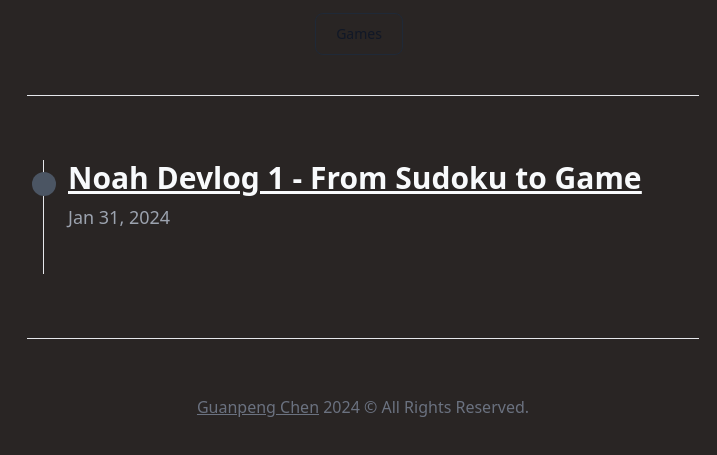
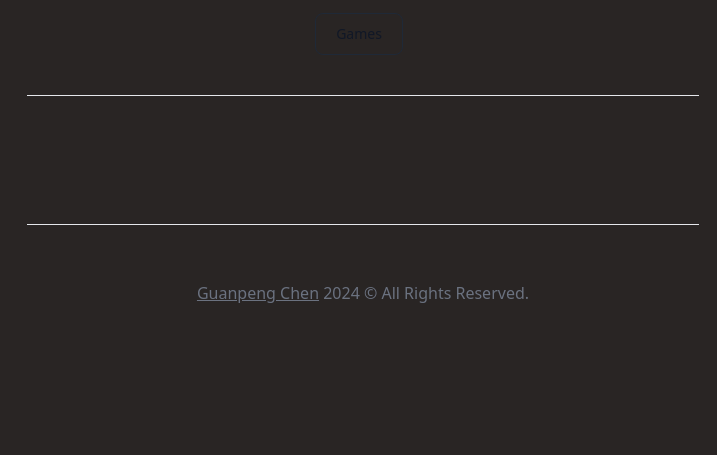
Before and after one commit to cguanpeng/cguanpeng.github.io, a plain HTML site: page devlogs/index.html in a window 1280 px wide. Shown: the part 257-712 px from the top of the page, without its empty margins (277-994 px from the left). Drawn offline with Linux system fonts and the light colour scheme; a web font is replaced by a local one.

Commit message:
updated Eng devlog list

```diff
--- a/devlogs/index.html
+++ b/devlogs/index.html
@@ -61,23 +61,6 @@
             <div class="flex justify-left py-16 px-4">
                 <ol class="relative border-s border-gray-200 dark:border-gray-700">
 
-
-    <li class="mb-10 ms-6">
-        <div class="absolute w-6 h-6 rounded-full mt-3 -start-3 bg-gray-600"></div>
-        <h3 class="flex underline items-center mb-1 text-3xl font-semibold text-slate-50"><a href="/devlogs/2024-1/">Noah Devlog 1 - From Sudoku to Game</a></h3>
-        <time class="block py-2 mb-2 text-lg font-normal leading-none text-gray-400 dark:text-gray-500">Jan 31, 2024</time>
-
-<!--        <blockquote class="text-xl font-semibold text-slate-50">
-            <svg class="w-8 h-8 text-gray-600 mb-4" aria-hidden="true" xmlns="http://www.w3.org/2000/svg" fill="currentColor" viewBox="0 0 18 14">
-                <path d="M6 0H2a2 2 0 0 0-2 2v4a2 2 0 0 0 2 2h4v1a3 3 0 0 1-3 3H2a1 1 0 0 0 0 2h1a5.006 5.006 0 0 0 5-5V2a2 2 0 0 0-2-2Zm10 0h-4a2 2 0 0 0-2 2v4a2 2 0 0 0 2 2h4v1a3 3 0 0 1-3 3h-1a1 1 0 0 0 0 2h1a5.006 5.006 0 0 0 5-5V2a2 2 0 0 0-2-2Z"/>
-            </svg>
-            <p class="text-center px-4 pb-4">
-                Steam store page. New personal website. New side project. Great progress on Noah's Dilemma.
-            </p>
-        </blockquote>-->
-    </li>
-
-
 </ol>
 
             </div>
```
